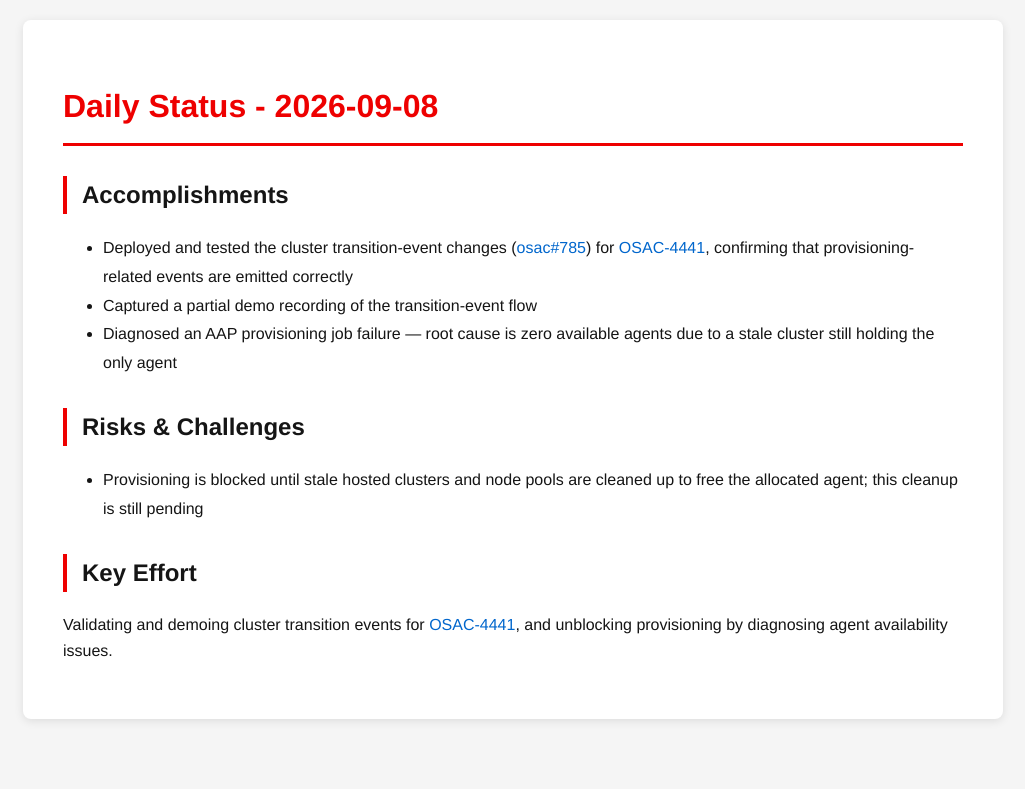
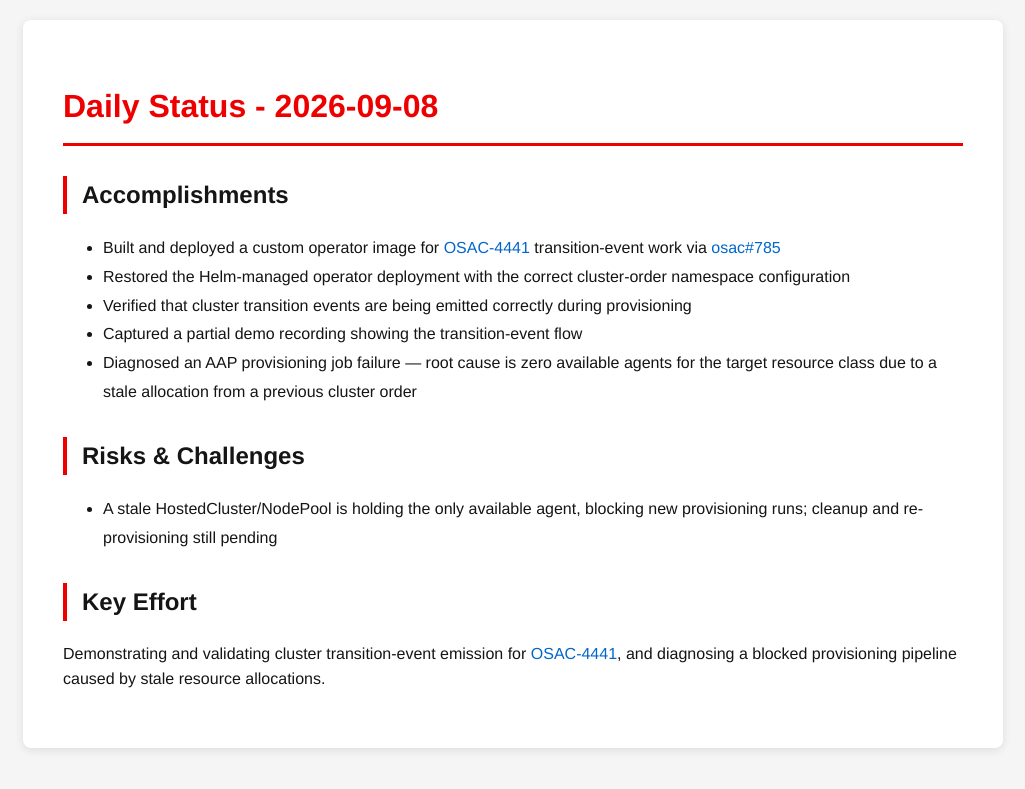
Before and after one commit to tzvatot/daily-status, a Jekyll site: the page built from 2026-09-08.md, in a window 1280 px wide. Shown: the top 789 px of the page, without its empty margins (127-1152 px from the left). Built offline with Jekyll 4.4.1, drawn with Linux system fonts in a browser that asks for light colours.

Commit message:
Daily status update - 2026-09-08

```diff
--- a/2026-09-08.md
+++ b/2026-09-08.md
@@ -7,12 +7,14 @@ date: 2026-09-08
 # Daily Status - 2026-09-08
 
 ## Accomplishments
-- Deployed and tested the cluster transition-event changes ([osac#785](https://github.com/osac-project/osac/pull/785)) for [OSAC-4441](https://redhat.atlassian.net/browse/OSAC-4441), confirming that provisioning-related events are emitted correctly
-- Captured a partial demo recording of the transition-event flow
-- Diagnosed an AAP provisioning job failure — root cause is zero available agents due to a stale cluster still holding the only agent
+- Built and deployed a custom operator image for [OSAC-4441](https://redhat.atlassian.net/browse/OSAC-4441) transition-event work via [osac#785](https://github.com/osac-project/osac/pull/785)
+- Restored the Helm-managed operator deployment with the correct cluster-order namespace configuration
+- Verified that cluster transition events are being emitted correctly during provisioning
+- Captured a partial demo recording showing the transition-event flow
+- Diagnosed an AAP provisioning job failure — root cause is zero available agents for the target resource class due to a stale allocation from a previous cluster order
 
 ## Risks & Challenges
-- Provisioning is blocked until stale hosted clusters and node pools are cleaned up to free the allocated agent; this cleanup is still pending
+- A stale HostedCluster/NodePool is holding the only available agent, blocking new provisioning runs; cleanup and re-provisioning still pending
 
 ## Key Effort
-Validating and demoing cluster transition events for [OSAC-4441](https://redhat.atlassian.net/browse/OSAC-4441), and unblocking provisioning by diagnosing agent availability issues.
+Demonstrating and validating cluster transition-event emission for [OSAC-4441](https://redhat.atlassian.net/browse/OSAC-4441), and diagnosing a blocked provisioning pipeline caused by stale resource allocations.
```
